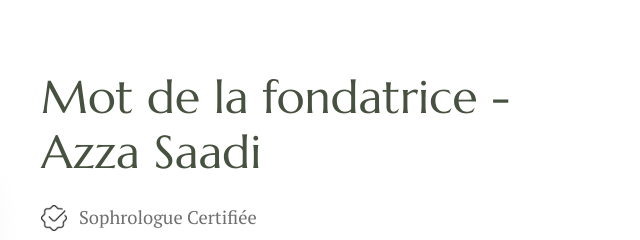
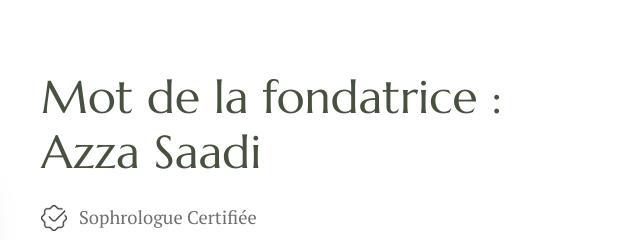
Before and after one commit to cameleon-ds/trinergy, a plain HTML site: page about.html in a window 1280 px wide. Shown: the part 527-767 px from the top of the page, 629-1269 px from the left. Drawn offline with Linux system fonts and the light colour scheme.

Commit message:
Mise à jour du site 2026-08-25 13:24

```diff
--- a/about.html
+++ b/about.html
@@ -40,7 +40,7 @@
       <img class="founder-photo" src="images/azza-saadi.jpg" alt="Azza Saadi, fondatrice de Trinergy">
     </div>
     <div>
-      <h2>Mot de la fondatrice - Azza Saadi</h2>
+      <h2>Mot de la fondatrice :<br>Azza Saadi</h2>
       <p class="founder-subtitle">
         <img src="images/icon-value-excellence.png" alt="">
         Sophrologue Certifiée
```
